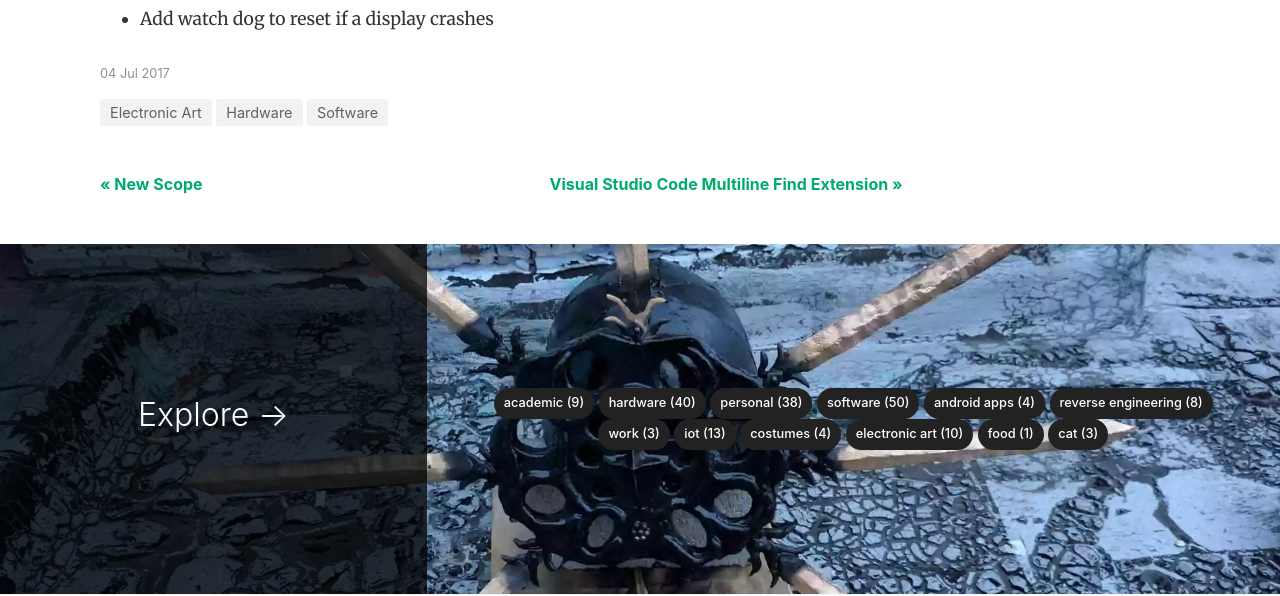
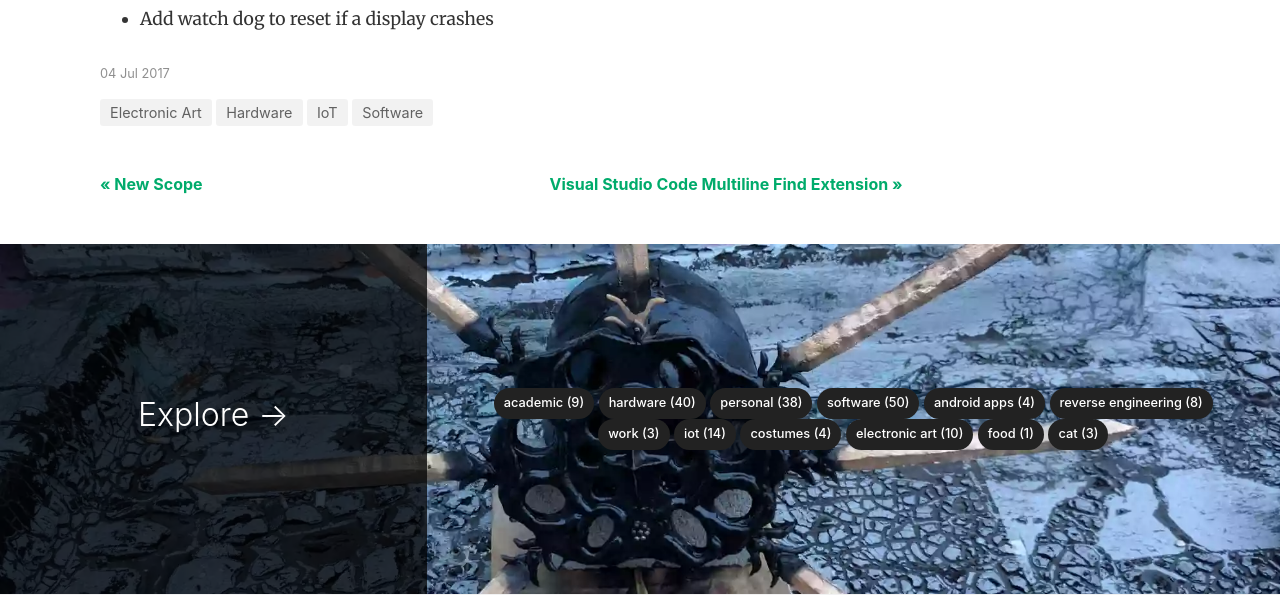
Before and after one commit to axlan/robopenguins-blog, a Jekyll site: the page built from _posts/2017-07-04-wreath-pixel-display.md, in a window 1280 px wide and 900 px high, scrolled down 6268 px. Shown: the part 197-793 px from the top of the window. Built offline with Jekyll 4.4.1, drawn with Linux system fonts in a browser that asks for light colours; nearby versions of some CDN libraries; comment, search, counter and statistics services are not loaded.

Commit message:
Add missing tag

```diff
--- a/_posts/2017-07-04-wreath-pixel-display.md
+++ b/_posts/2017-07-04-wreath-pixel-display.md
@@ -8,6 +8,7 @@ categories:
   - Electronic Art
   - Hardware
   - Software
+  - IoT
 image: 2017/07/2017-07-02-14.47.49-267x300.webp
 ---
 This idea was based on the concept of making a &#8220;Sound Catcher&#8221; pixel display. I&#8217;ve been wanting to make this for a long time, but only recently made the time to put it together. I originally wanted to turn this into a display for ambient sound in the room, but ended up making it into a general audio display and clock.
```
